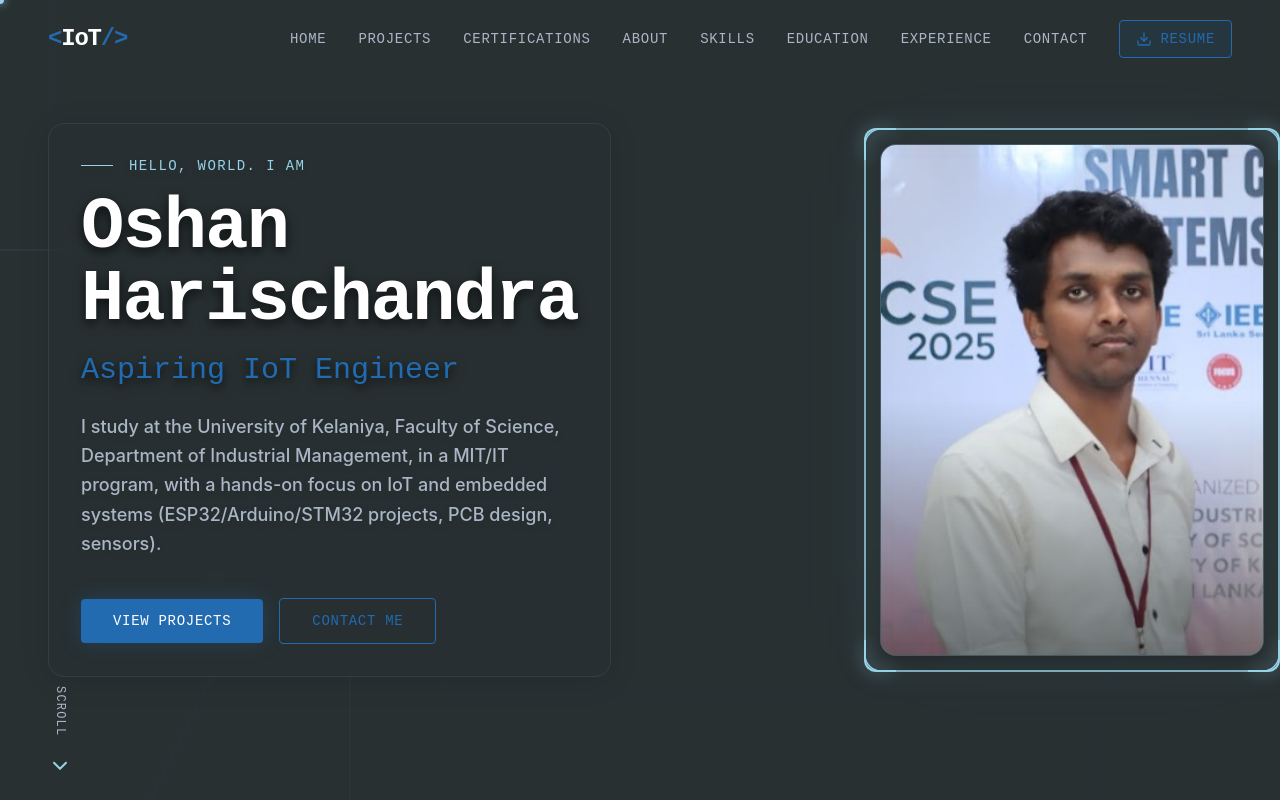
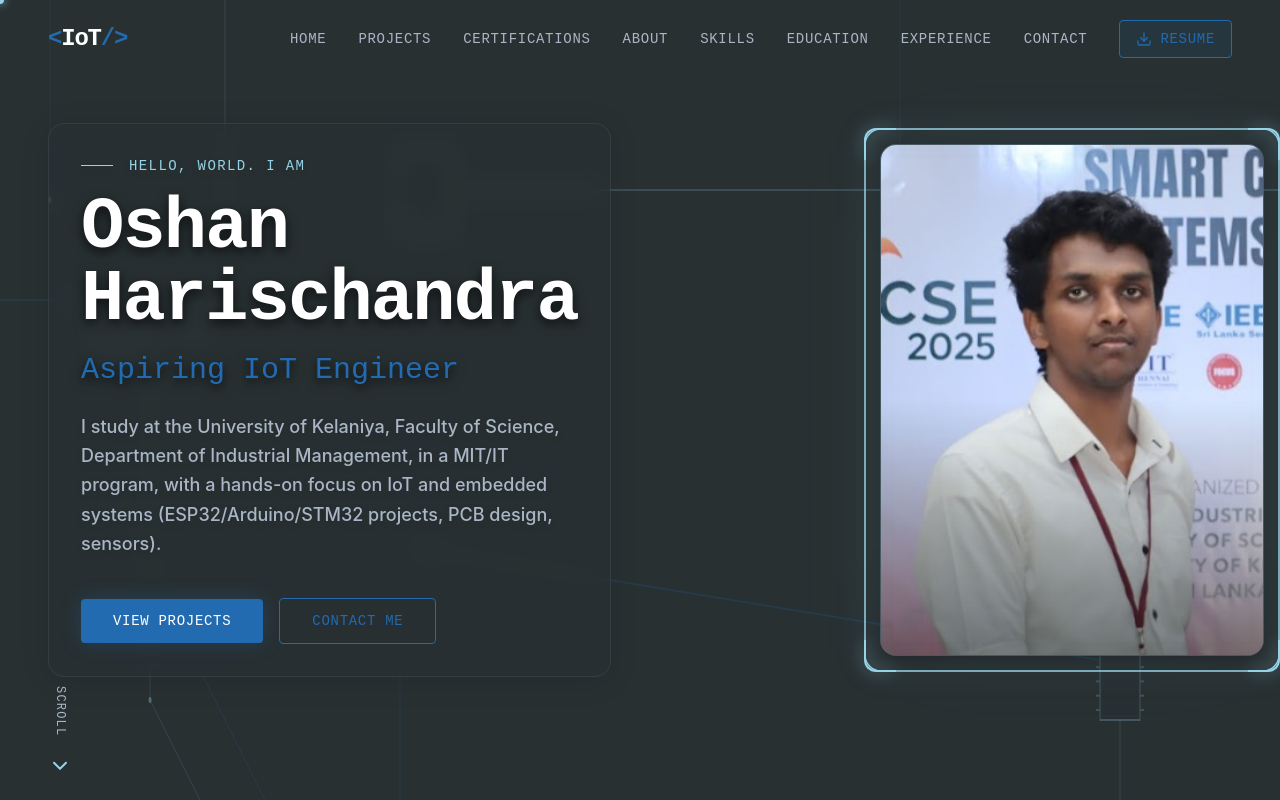
Before and after one commit to Oshanharischandra/Oshanharischandra.github.io, a React (Vite) app: page / in a window 1280 px wide. Shown: the top 800 px of the page. Built offline with nearby package versions, Linux system fonts and the light colour scheme.

Commit message:
fix: rebuild PCB background with working pulses

```diff
--- a/src/components/layout/GlobalBackground.tsx
+++ b/src/components/layout/GlobalBackground.tsx
@@ -1,39 +1,63 @@
 import React, { useEffect, useState, useRef } from 'react';
 import { motion, useAnimation, useScroll, useVelocity, useReducedMotion } from 'framer-motion';
 
-// Expanded traces covering ~6000px height to act as a unified board
-const TRACES = [
-  { id: 1, d: "M100,0 L100,150 L400,150 L500,250 L500,600", color: "#226bb1", width: 2 },
-  { id: 2, d: "M-50,250 L600,250 L700,350 L700,1000", color: "#96d3e8", width: 1.5 },
-  { id: 3, d: "M500,600 L300,800 L300,1200 L100,1400", color: "#226bb1", width: 2 },
-  { id: 4, d: "M700,1000 L800,1100 L800,1800 L500,2100", color: "#96d3e8", width: 1 },
-  { id: 5, d: "M100,1400 L100,2000 L300,2200 L300,2800", color: "#226bb1", width: 1.5 },
-  { id: 6, d: "M500,2100 L500,2500 L800,2800 L800,3500", color: "#96d3e8", width: 1.5 },
-  { id: 7, d: "M300,2800 L100,3000 L100,3800 L400,4100", color: "#226bb1", width: 2 },
-  { id: 8, d: "M800,3500 L900,3600 L900,4200 L600,4500", color: "#96d3e8", width: 1 },
-  { id: 9, d: "M400,4100 L400,4800 L200,5000 L200,5500", color: "#226bb1", width: 2 },
-  { id: 10, d: "M600,4500 L600,5000 L800,5200 L800,5800", color: "#96d3e8", width: 1.5 },
-  // Right side traces
-  { id: 11, d: "M2500,0 L2500,400 L2200,700 L2200,1200", color: "#226bb1", width: 1.5 },
-  { id: 12, d: "M2200,1200 L2000,1400 L2000,2000 L2300,2300", color: "#96d3e8", width: 2 },
-  { id: 13, d: "M2300,2300 L2300,3000 L2000,3300 L2000,4000", color: "#226bb1", width: 1.5 },
-  { id: 14, d: "M2000,4000 L2200,4200 L2200,4800 L1900,5100", color: "#96d3e8", width: 2 },
-  { id: 15, d: "M1900,5100 L1900,5600 L2100,5800 L2100,6000", color: "#226bb1", width: 1.5 },
-  // Cross connections
-  { id: 16, d: "M500,600 L800,600 L900,700 L2200,700", color: "#226bb1", width: 1 },
-  { id: 17, d: "M700,1800 L1000,1800 L1200,2000 L2000,2000", color: "#96d3e8", width: 1.5 },
-  { id: 18, d: "M300,2800 L600,2800 L800,3000 L2300,3000", color: "#226bb1", width: 1 },
-  { id: 19, d: "M400,4100 L700,4100 L900,4300 L2200,4300", color: "#96d3e8", width: 1.5 },
-  { id: 20, d: "M200,5000 L500,5000 L700,5200 L1900,5200", color: "#226bb1", width: 1 }
+// IC blocks
+const ICS = [
+  { id: 'ic1', x: 200, y: 300, w: 60, h: 60 },
+  { id: 'ic2', x: 800, y: 150, w: 100, h: 80 },
+  { id: 'ic3', x: 2200, y: 600, w: 80, h: 120 },
+  { id: 'ic4', x: 500, y: 1200, w: 60, h: 60 },
+  { id: 'ic5', x: 1800, y: 1800, w: 120, h: 60 },
+  { id: 'ic6', x: 300, y: 2500, w: 80, h: 80 },
+  { id: 'ic7', x: 2000, y: 3100, w: 60, h: 100 },
+  { id: 'ic8', x: 900, y: 3800, w: 100, h: 100 },
+  { id: 'ic9', x: 2200, y: 4600, w: 80, h: 80 },
+  { id: 'ic10', x: 400, y: 5200, w: 120, h: 80 },
 ];
 
-const ICS = [
-  { x: 400, y: 500, width: 60, height: 80 },
-  { x: 2100, y: 1100, width: 80, height: 80 },
-  { x: 700, y: 2000, width: 50, height: 100 },
-  { x: 2000, y: 3200, width: 100, height: 60 },
-  { x: 500, y: 4400, width: 60, height: 60 },
-  { x: 1800, y: 5100, width: 80, height: 120 }
+// Dense trace network. All traces end at an IC or connect ICs.
+const TRACES = [
+  // Top section
+  { id: 1, d: "M-50,300 L150,300 L200,350", color: "#226bb1", width: 2 },
+  { id: 2, d: "M260,330 L400,330 L450,280 L450,-50", color: "#96d3e8", width: 1.5 },
+  { id: 3, d: "M230,360 L230,500 L800,1070 L800,230", color: "#226bb1", width: 1.5 },
+  { id: 4, d: "M900,190 L2560,190", color: "#96d3e8", width: 2 },
+  { id: 5, d: "M850,230 L850,550 L2200,660", color: "#226bb1", width: 2 },
+  { id: 6, d: "M2240,720 L2240,1200 L1860,1580 L1860,1800", color: "#96d3e8", width: 1.5 },
+  // Mid section 1
+  { id: 7, d: "M-50,1230 L450,1230 L500,1280", color: "#96d3e8", width: 2 },
+  { id: 8, d: "M560,1230 L800,1230 L800,1830 L1800,1830", color: "#226bb1", width: 1.5 },
+  { id: 9, d: "M1920,1830 L2560,1830", color: "#96d3e8", width: 1.5 },
+  { id: 10, d: "M530,1260 L530,2450 L380,2500", color: "#226bb1", width: 2 },
+  { id: 11, d: "M380,2540 L800,2540 L800,3150 L2000,3150", color: "#96d3e8", width: 1.5 },
+  { id: 12, d: "M2030,3200 L2030,3850 L1000,3850", color: "#226bb1", width: 2 },
+  { id: 13, d: "M-50,2540 L300,2540", color: "#226bb1", width: 1.5 },
+  { id: 14, d: "M2060,3150 L2560,3150", color: "#96d3e8", width: 1.5 },
+  // Lower section
+  { id: 15, d: "M950,3900 L950,4640 L2200,4640", color: "#96d3e8", width: 2 },
+  { id: 16, d: "M950,3900 L950,5240 L520,5240", color: "#226bb1", width: 1.5 },
+  { id: 17, d: "M460,5280 L460,6000", color: "#96d3e8", width: 2 },
+  { id: 18, d: "M2240,4680 L2240,6000", color: "#226bb1", width: 1.5 },
+  { id: 19, d: "M-50,5240 L400,5240", color: "#226bb1", width: 1.5 },
+  { id: 20, d: "M2280,4640 L2560,4640", color: "#96d3e8", width: 1.5 },
+  // Extra dense aesthetic traces
+  { id: 21, d: "M100,0 L100,200 L200,300", color: "#226bb1", width: 1 },
+  { id: 22, d: "M300,360 L300,700 L800,1200", color: "#96d3e8", width: 1 },
+  { id: 23, d: "M2200,600 L1800,200 L1800,-50", color: "#226bb1", width: 1 },
+  { id: 24, d: "M1860,1860 L1860,2800 L2000,2940 L2000,3100", color: "#96d3e8", width: 1 },
+  { id: 25, d: "M340,2580 L340,3000 L900,3560 L900,3800", color: "#226bb1", width: 1 },
+  { id: 26, d: "M1000,3850 L2000,3850 L2000,4600 L2200,4600", color: "#96d3e8", width: 1 }
+];
+
+// Nodes at trace junctions or bends
+const NODES = [
+  { x: 150, y: 300 }, { x: 400, y: 330 }, { x: 260, y: 330 }, { x: 450, y: 280 },
+  { x: 230, y: 500 }, { x: 800, y: 1070 }, { x: 850, y: 550 }, { x: 2240, y: 1200 },
+  { x: 1860, y: 1580 }, { x: 450, y: 1230 }, { x: 800, y: 1830 }, { x: 530, y: 2450 },
+  { x: 800, y: 2540 }, { x: 800, y: 3150 }, { x: 2030, y: 3850 }, { x: 950, y: 4640 },
+  { x: 950, y: 5240 }, { x: 100, y: 200 }, { x: 300, y: 700 }, { x: 800, y: 1200 },
+  { x: 1800, y: 200 }, { x: 1860, y: 2800 }, { x: 2000, y: 2940 }, { x: 340, y: 3000 },
+  { x: 900, y: 3560 }, { x: 2000, y: 3850 }, { x: 2000, y: 4600 }
 ];
 
 const TraceLine = ({ trace, scrollVelocity, prefersReducedMotion }: { trace: any, scrollVelocity: any, prefersReducedMotion: boolean | null }) => {
@@ -43,25 +67,23 @@ const TraceLine = ({ trace, scrollVelocity, prefersReducedMotion }: { trace: any
   const firePulse = async () => {
     if (prefersReducedMotion) return;
 
-    // Only 60% chance to actually fire when triggered (adds randomness)
-    if (Math.random() > 0.6) {
+    // Random chance to fire
+    if (Math.random() > 0.4) {
       await controls.start({
-        pathLength: [0, 0.2, 0],
-        pathOffset: [0, 0.8, 1],
-        opacity: [0, 1, 0],
-        transition: { duration: 1.2, ease: "linear" }
+        strokeDashoffset: [2000, -500],
+        opacity: [0, 1, 1, 0],
+        transition: { duration: 1.5, ease: "linear" }
       });
     }
 
-    // Schedule next pulse
-    const nextInterval = 2000 + Math.random() * 4000; // 2s to 6s
+    // Schedule next
+    const nextInterval = 2000 + Math.random() * 4000;
     timeoutRef.current = setTimeout(firePulse, nextInterval);
   };
 
   useEffect(() => {
     if (!prefersReducedMotion) {
-      const initialDelay = Math.random() * 3000;
-      timeoutRef.current = setTimeout(firePulse, initialDelay);
+      timeoutRef.current = setTimeout(firePulse, Math.random() * 3000);
     }
     return () => {
       if (timeoutRef.current) clearTimeout(timeoutRef.current);
@@ -70,57 +92,55 @@ const TraceLine = ({ trace, scrollVelocity, prefersReducedMotion }: { trace: any
 
   useEffect(() => {
     if (prefersReducedMotion) return;
-
     const unsubscribe = scrollVelocity.on("change", (latest: number) => {
-      if (Math.abs(latest) > 200) {
-        // High scroll velocity, maybe trigger a pulse!
-        if (Math.random() > 0.8) {
-           firePulse();
-        }
+      if (Math.abs(latest) > 150 && Math.random() > 0.85) {
+        firePulse();
       }
     });
     return unsubscribe;
   }, [scrollVelocity, prefersReducedMotion]);
 
   return (
-    <motion.g>
-      {/* Base trace */}
+    <g>
+      {/* Base static trace */}
       <path
         d={trace.d}
         stroke={trace.color}
         strokeWidth={trace.width}
         fill="none"
-        opacity={0.15}
+        opacity={0.3}
       />
-      {/* Pulse trace */}
+      {/* Animated pulse trace */}
       <motion.path
         d={trace.d}
         stroke="#96d3e8"
-        strokeWidth={trace.width * 1.5}
+        strokeWidth={trace.width * 2}
         fill="none"
-        initial={{ opacity: 0, pathLength: 0, pathOffset: 0 }}
+        strokeDasharray="150 3000"
+        initial={{ strokeDashoffset: 2000, opacity: 0 }}
         animate={controls}
-        style={{ filter: `drop-shadow(0 0 8px #96d3e8)` }}
+        style={{ filter: `drop-shadow(0 0 10px #96d3e8)` }}
       />
-    </motion.g>
+    </g>
   );
 };
 
 const ICChip = ({ ic }: { ic: any }) => {
-  const pinCount = Math.max(3, Math.floor(ic.height / 15));
+  const pinCount = Math.max(3, Math.floor(ic.h / 15));
   const pins = Array.from({ length: pinCount });
 
   return (
-    <g opacity={0.15}>
-      <rect x={ic.x} y={ic.y} width={ic.width} height={ic.height} fill="none" stroke="#aab6c6" strokeWidth="2" />
+    <g className="opacity-40">
+      <rect x={ic.x} y={ic.y} width={ic.w} height={ic.h} fill="#283032" stroke="#96d3e8" strokeWidth="2" />
+      <rect x={ic.x + 4} y={ic.y + 4} width={ic.w - 8} height={ic.h - 8} fill="none" stroke="#226bb1" strokeWidth="1" opacity={0.5} />
       {/* Left pins */}
       {pins.map((_, i) => (
         <line
           key={`l-${i}`}
           x1={ic.x - 8}
-          y1={ic.y + 10 + i * (ic.height - 20) / (pinCount - 1)}
+          y1={ic.y + 10 + i * (ic.h - 20) / (pinCount - 1)}
           x2={ic.x}
-          y2={ic.y + 10 + i * (ic.height - 20) / (pinCount - 1)}
+          y2={ic.y + 10 + i * (ic.h - 20) / (pinCount - 1)}
           stroke="#aab6c6"
           strokeWidth="2"
         />
@@ -129,10 +149,10 @@ const ICChip = ({ ic }: { ic: any }) => {
       {pins.map((_, i) => (
         <line
           key={`r-${i}`}
-          x1={ic.x + ic.width}
-          y1={ic.y + 10 + i * (ic.height - 20) / (pinCount - 1)}
-          x2={ic.x + ic.width + 8}
-          y2={ic.y + 10 + i * (ic.height - 20) / (pinCount - 1)}
+          x1={ic.x + ic.w}
+          y1={ic.y + 10 + i * (ic.h - 20) / (pinCount - 1)}
+          x2={ic.x + ic.w + 8}
+          y2={ic.y + 10 + i * (ic.h - 20) / (pinCount - 1)}
           stroke="#aab6c6"
           strokeWidth="2"
         />
@@ -152,12 +172,11 @@ export default function GlobalBackground() {
   }, []);
 
   return (
-    <div className="absolute top-0 left-0 w-full h-[6000px] z-0 pointer-events-none opacity-50">
+    <div className="absolute top-0 left-0 w-full h-[6000px] z-0 pointer-events-none opacity-60">
       {mounted && (
         <svg width="100%" height="100%" className="absolute inset-0" preserveAspectRatio="none" viewBox="0 0 2560 6000">
-          {ICS.map((ic, i) => (
-            <ICChip key={`ic-${i}`} ic={ic} />
-          ))}
+
+          {/* Base Traces & Pulses */}
           {TRACES.map((trace) => (
             <TraceLine
               key={trace.id}
@@ -166,6 +185,17 @@ export default function GlobalBackground() {
               prefersReducedMotion={prefersReducedMotion}
             />
           ))}
+
+          {/* Node Dots */}
+          {NODES.map((node, i) => (
+            <circle key={`node-${i}`} cx={node.x} cy={node.y} r="3" fill="#96d3e8" opacity={0.6} />
+          ))}
+
+          {/* IC Blocks */}
+          {ICS.map((ic) => (
+            <ICChip key={ic.id} ic={ic} />
+          ))}
+
         </svg>
       )}
     </div>
```
